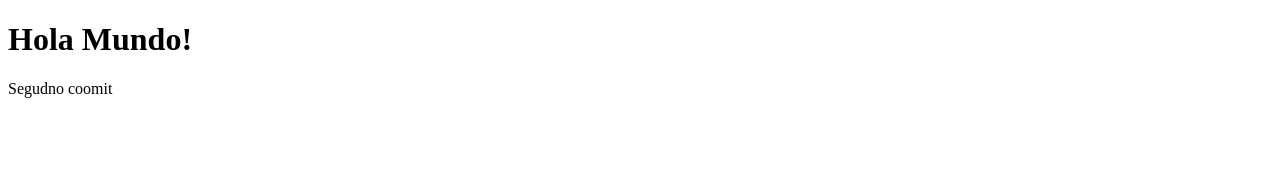
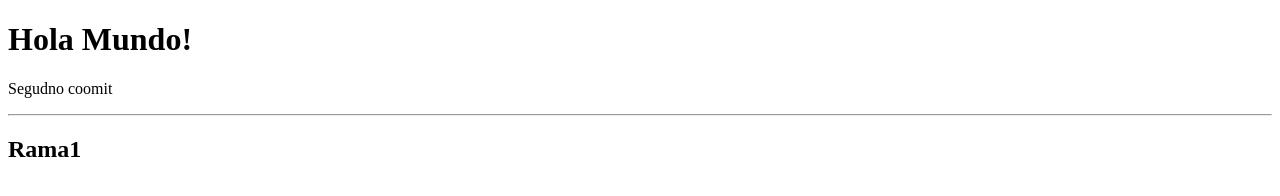
Before and after one commit to Valentino1930/prueba-github, a plain HTML site: page index.html in a window 1280 px wide. Drawn offline with Linux system fonts and the light colour scheme.

Commit message:
Cuarto  commit rama1

```diff
--- a/index.html
+++ b/index.html
@@ -9,5 +9,7 @@
 <body>
     <h1>Hola Mundo!</h1>
     <p>Segudno coomit</p>
+    <hr>
+    <h2>Rama1</h2>
 </body>
 </html>
```
